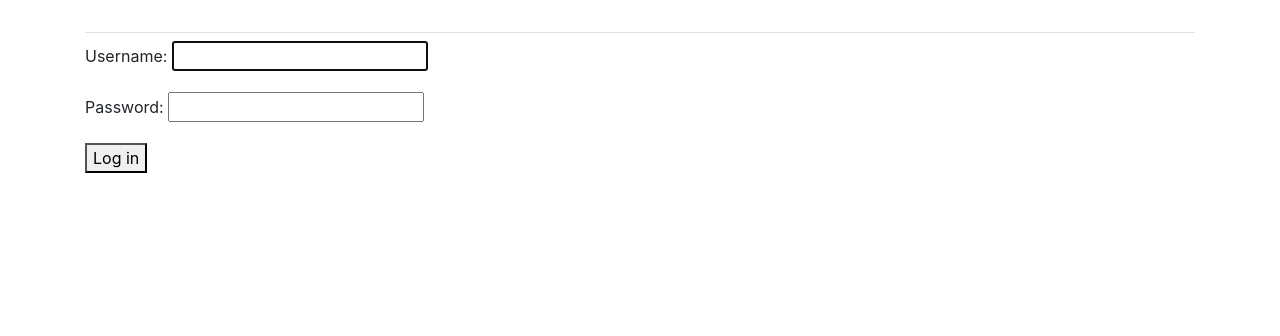
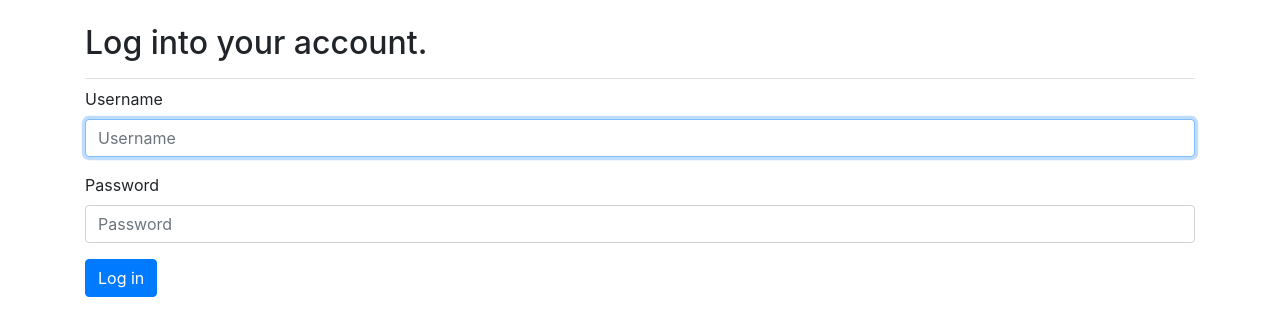
Before and after one commit to urasayanoglu/board_game_club, a Django app: page /users/login/ in a window 1280 px wide. Shown: the part 58-394 px from the top of the page. Run offline with Django 4.2, Linux system fonts and the light colour scheme; some libraries are stand-ins or nearby versions.

Commit message:
Add styling for the login.html

```diff
--- a/users/templates/registration/login.html
+++ b/users/templates/registration/login.html
@@ -1,16 +1,22 @@
 {% extends "board_game_club_apps/base.html" %}
+{% load bootstrap4 %}
+
+{% block page_header %}
+  <h2>Log into your account.</h2>
+{% endblock page_header %}
 
 {% block content %}
+  {% if form.errors %}
+    <p>Your username and password didn't match. Please try again.</p>
+  {% endif %}
+  <form method="post" action="{% url 'users:login' %}" class="form">
+    {% csrf_token %}
+    {% bootstrap_form form %}
+    {% buttons %}
+      <button name="submit" class="btn btn-primary">Log in</button>
+    {% endbuttons %}
 
-{% if form.errors %}
-  <p>Your username and password didn't match. Please try again.</p>
-{% endif %}
+    <input type="hidden" name="next" value="{% url 'board_game_club_apps:index' %}"/>
+  </form>
 
-<form method="post" action="{% url 'users:login' %}">
-    {% csrf_token %}
-    {{ form.as_p }}
-
-    <button name="submit">Log in</button>
-    <input type="hidden" name="next" value="{% url 'board_game_club_apps:index' %}"/>
-</form>
 {% endblock content %}
```
